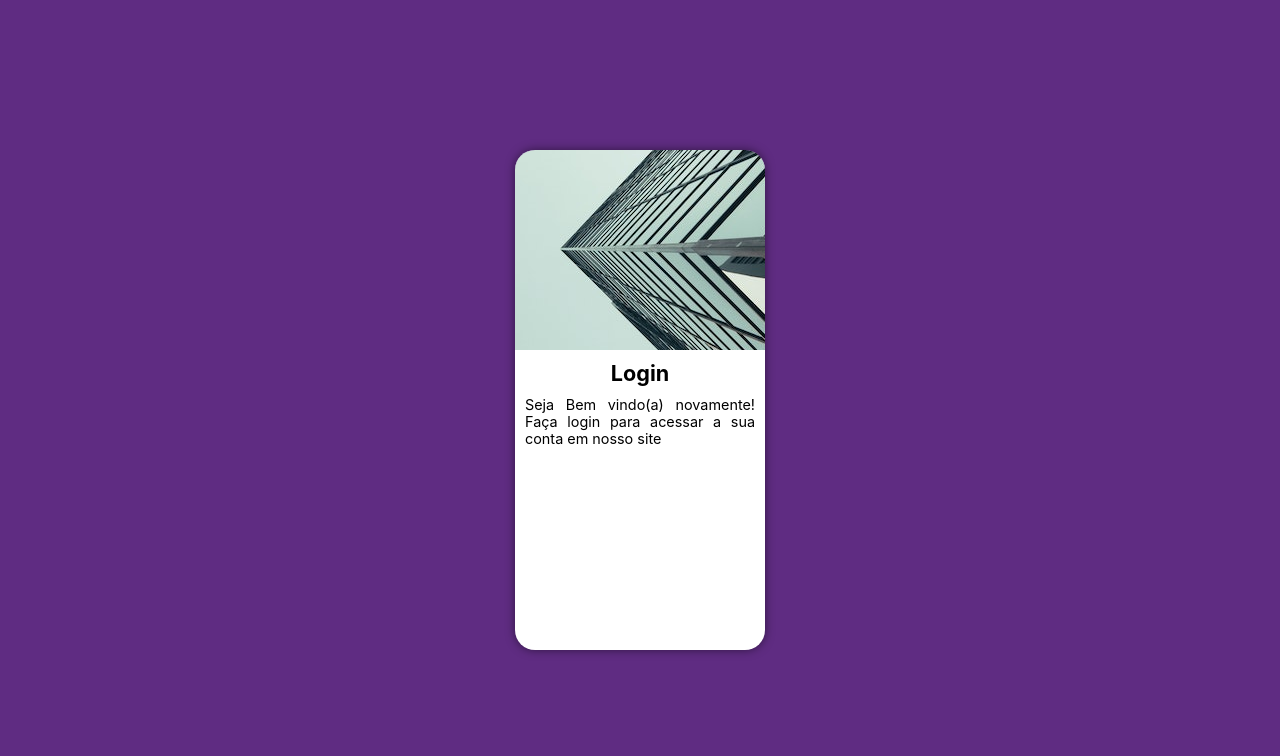
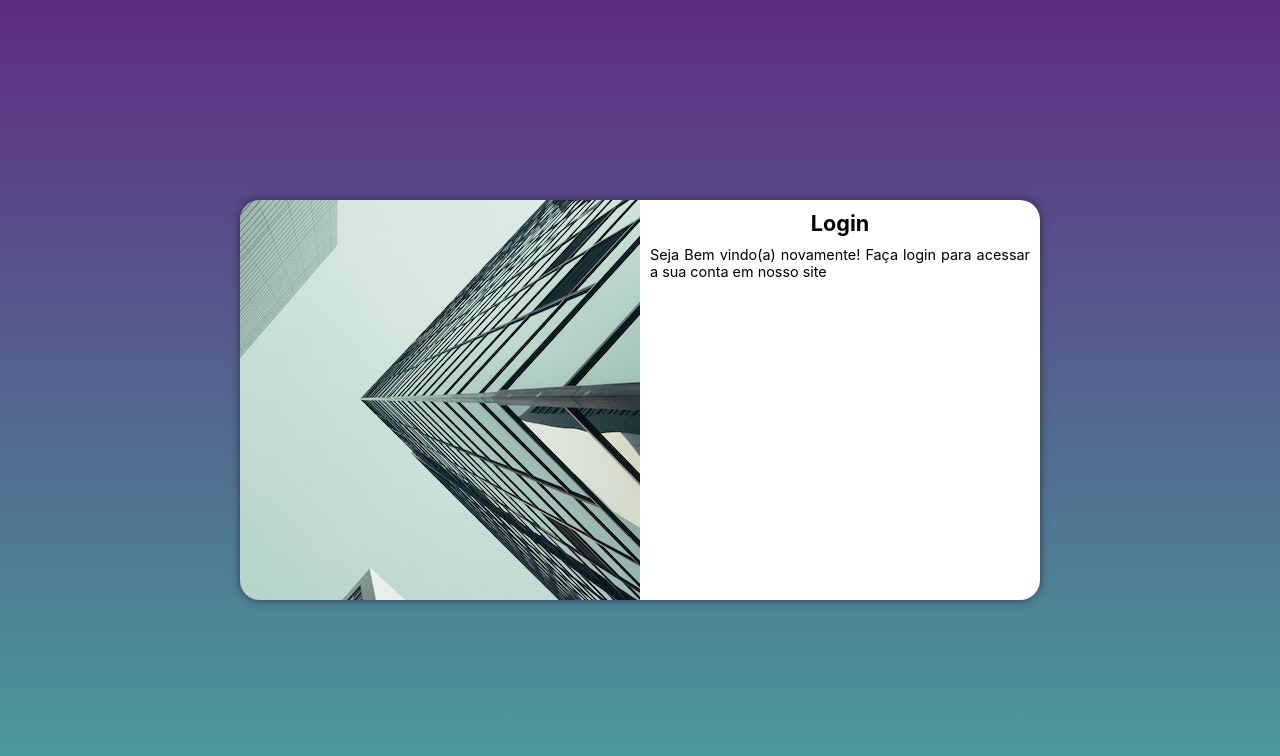
Before and after one commit to IgorAngelotti/Projeto-login, a plain HTML site: page index.html in a window 1280 px wide. Drawn offline with Linux system fonts and the light colour scheme.

Commit message:
atualizações

```diff
--- /dev/null
+++ b/estilos/media-query.css
@@ -0,0 +1,40 @@
+@charset "utf-8";
+
+/* typical device breakpoints
+Pequenas telas: até 600px
+Celular: 600px até 768px
+Tablet: 768 px até 992 px
+Desktop: 992px até 1200px
+Grandes telas: acima de 1200px
+
+paleta de cores
+    verde: #49a09d
+    lilás: #5f2c82
+
+*/
+
+@media screen and (min-width: 992px) {
+    main{
+        background-image: linear-gradient(#5f2c82,#49a09d );
+    }
+
+    section#login{
+    width: 800px;
+    height: 400px;
+    column-count: 2;
+    column-gap: 0px;
+
+   }
+
+   section#login > #imagem{
+    column-span: 1;
+    height: 400px;
+    width: 400px;
+    display: inline-block;
+
+
+   }
+   section#login > #formulario{
+
+}
+}
--- a/index.html
+++ b/index.html
@@ -6,6 +6,7 @@
     <meta name="viewport" content="width=device-width, initial-scale=1.0">
     <title>Login</title>
     <link rel="stylesheet" href="estilos/style.css">
+    <link rel="stylesheet" href="estilos/media-query.css">
 </head>
 <body>
     <main>
@@ -16,7 +17,9 @@
             <div id="formulario">
                 <h1>Login</h1>
                 <p>Seja Bem vindo(a) novamente! Faça login para acessar a sua conta em nosso site</p>
-                <form action="login.php" method="post"></form>
+                <form action="login.php" method="post">
+
+                </form>
             </div>
         </section>
     </main>
```
Also changed, not shown: estilos/style.css (line endings or trailing spaces).
